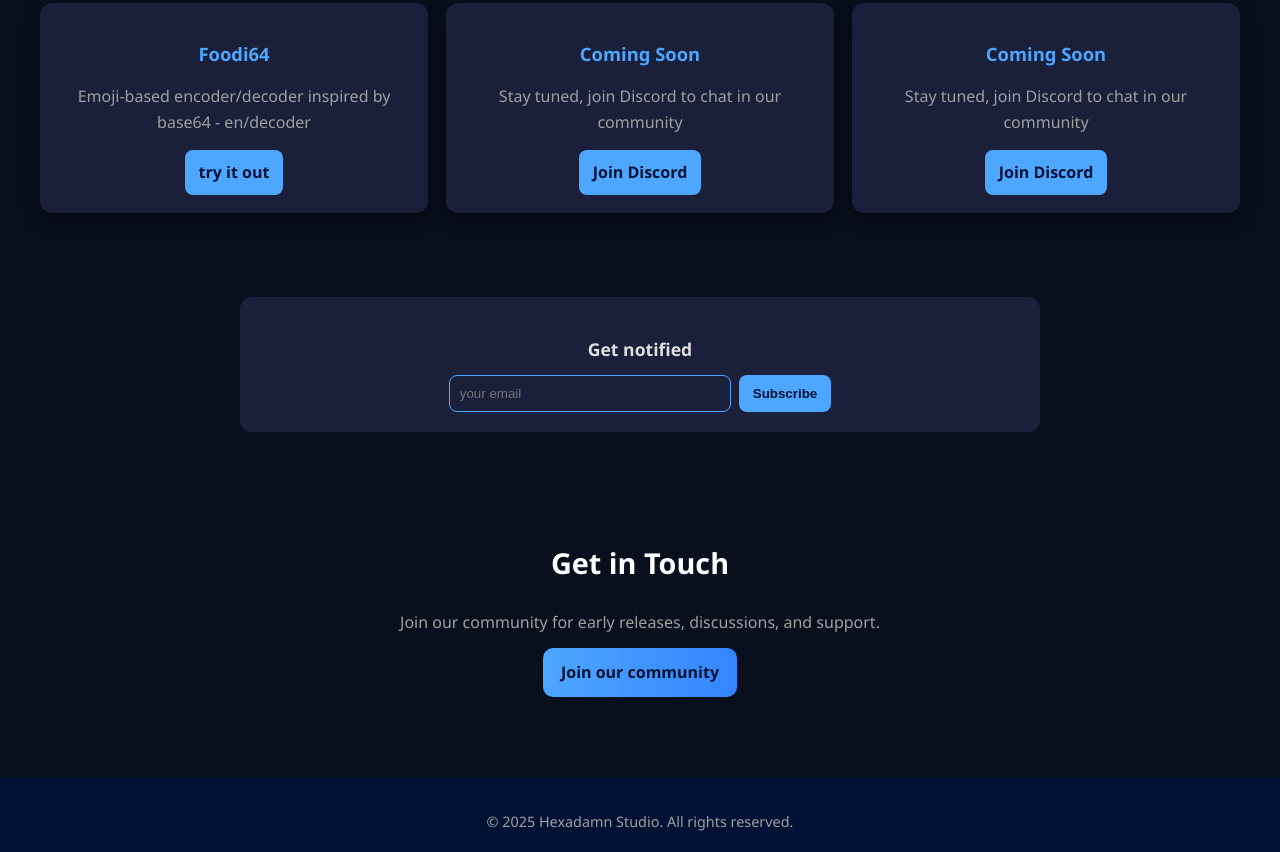
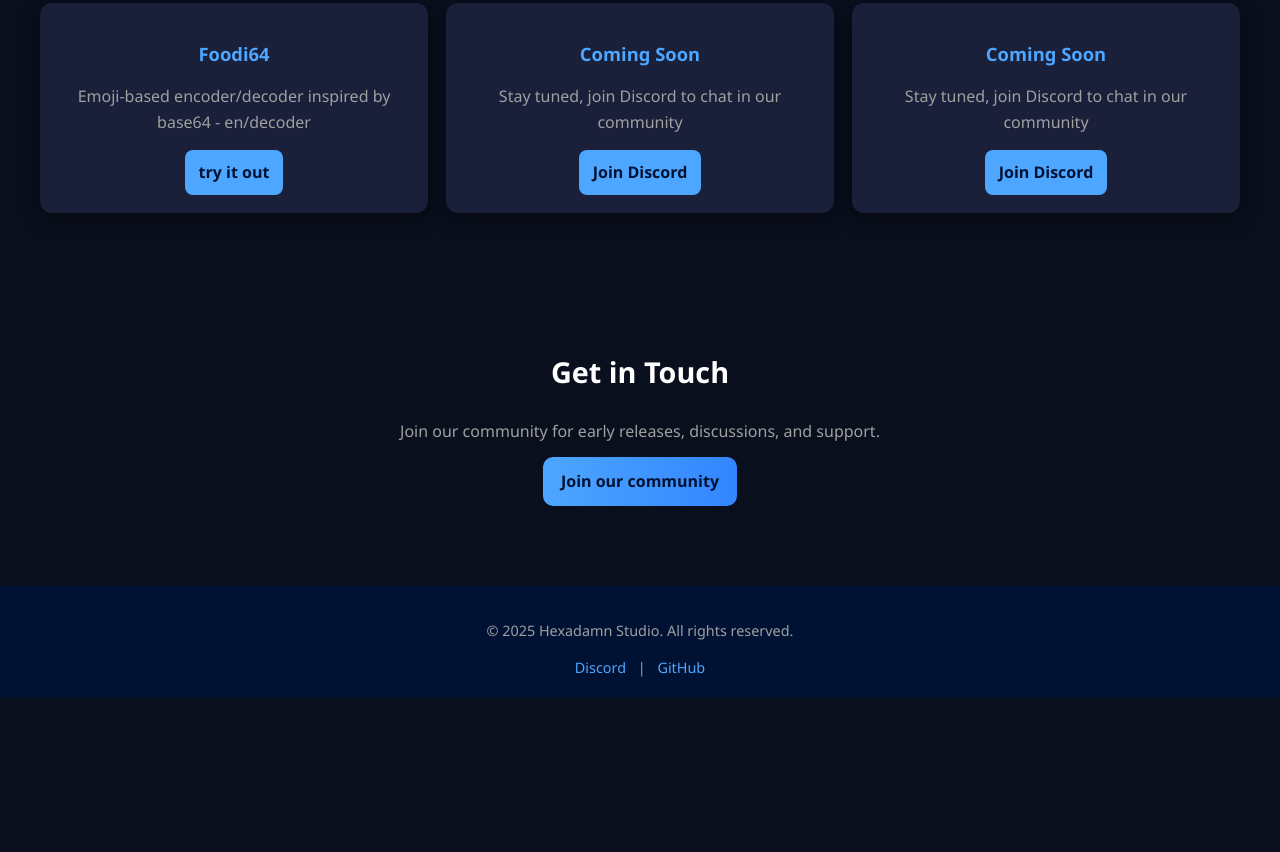
Before and after one commit to NoahLi404/HEXADAMN, a plain HTML site: page index.html in a window 1280 px wide. Shown: the part 1059-1911 px from the top of the page. After the commit the page ends 1756 px from the top, so only its background shows below. Drawn offline with nearby package versions, Linux system fonts and the light colour scheme; animation ran at ten frames a second.

Commit message:
Update index.html

```diff
--- a/index.html
+++ b/index.html
@@ -455,16 +455,6 @@
             </div>
         </section>
 
-        <!-- Newsletter -->
-        <section id="newsletter" aria-labelledby="newsletterHeading">
-            <h3 id="newsletterHeading">Get notified</h3>
-            <form id="newsletterForm" onsubmit="event.preventDefault(); subscribeNewsletter();">
-                <input type="email" id="newsletterEmail" placeholder="your email" aria-label="Email address" required />
-                <button type="submit">Subscribe</button>
-            </form>
-            <p id="newsletterMsg" class="visually-hidden" role="status"></p>
-        </section>
-
         <!-- Contact Section -->
         <section id="contact" aria-labelledby="contactHeading">
             <h2 id="contactHeading">Get in Touch</h2>
```
